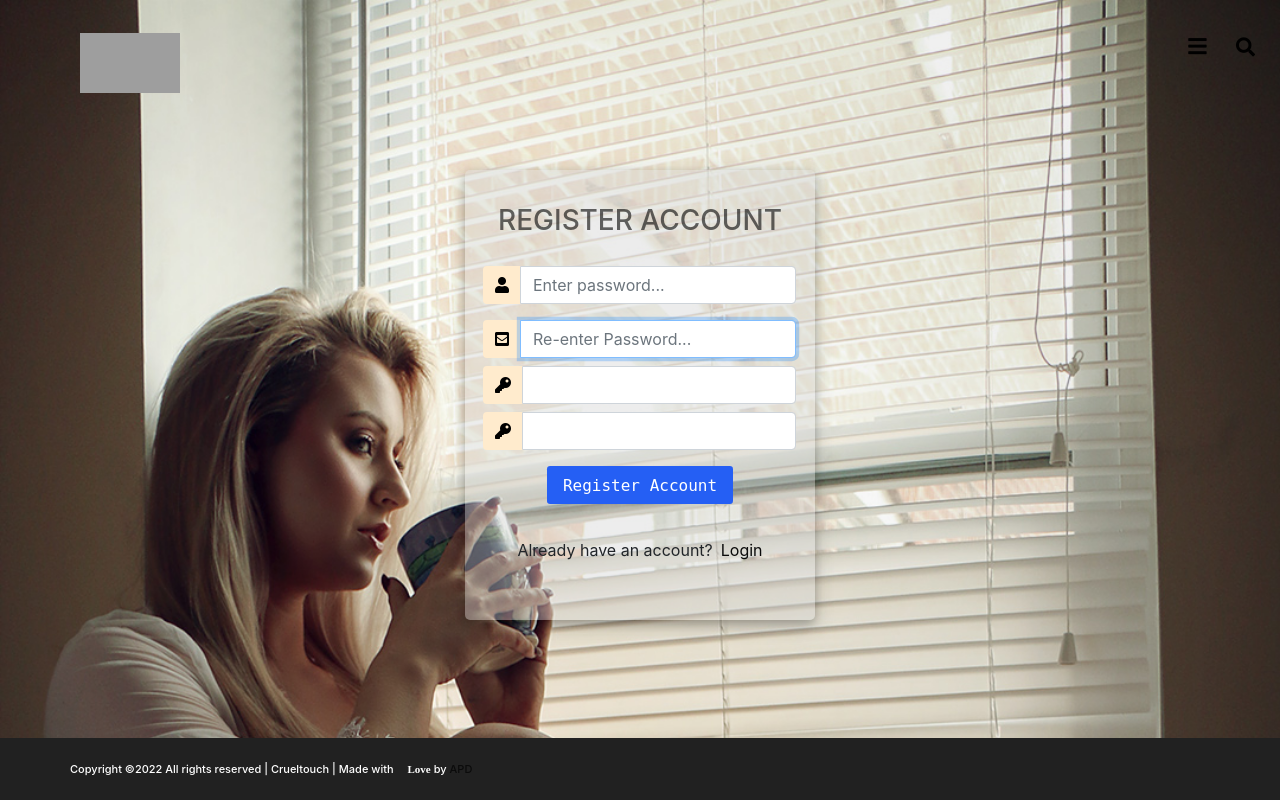
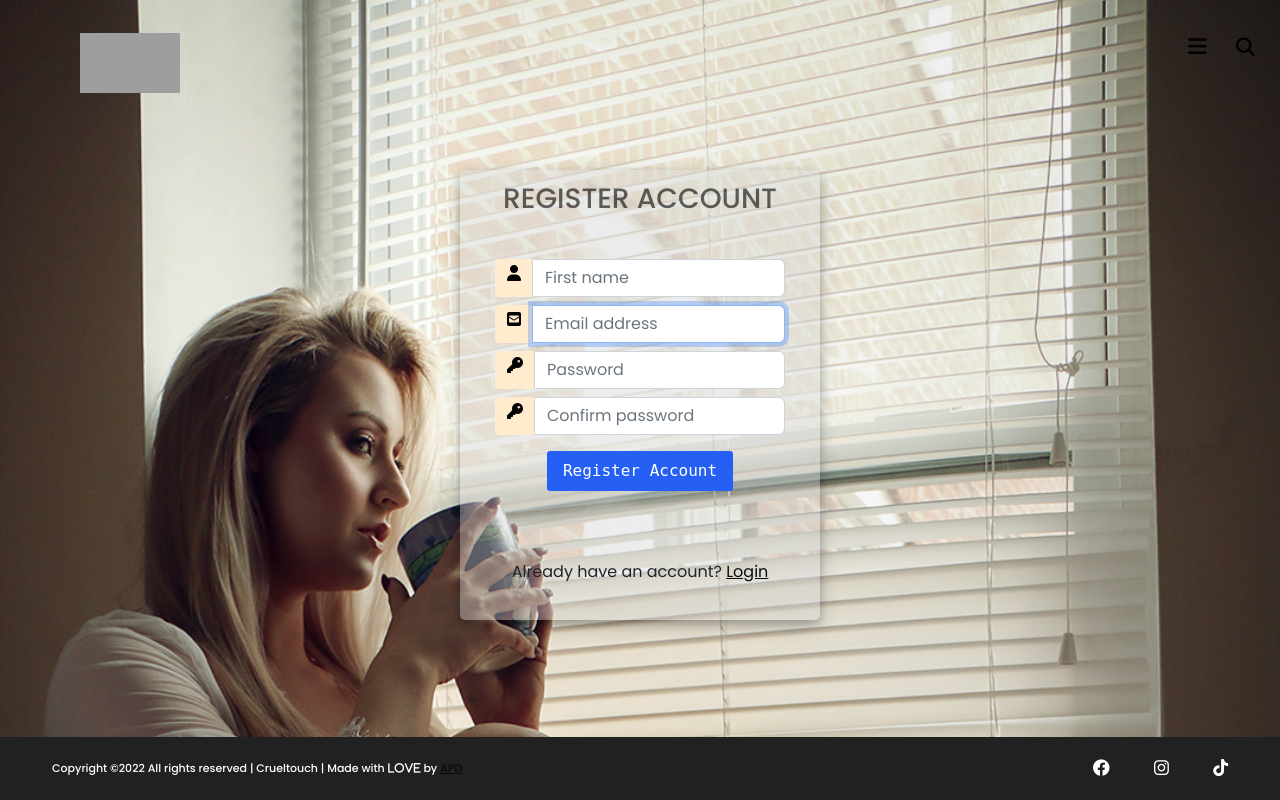
Before and after one commit to adamspd/crueltouch, a Django app: page /client/register/ in a window 1280 px wide. Run offline with Django 3.2, Linux system fonts and the light colour scheme; some libraries are stand-ins or nearby versions; grey boxes are pictures that could not be loaded.

Commit message:
finish translation

```diff
--- a/client/form.py
+++ b/client/form.py
@@ -32,6 +32,31 @@ class CustomRegisterForm(UserCreationForm):
     class Meta:
         model = UserClient
         fields = ['first_name', 'email', 'password1', 'password2']
+
+    def __init__(self, *args, **kwargs):
+        super().__init__(*args, **kwargs)
+        self.fields['first_name'].widget.attrs.update(
+            {
+                'class': 'form-control',
+                'onkeyup': 'return forceTitle(this);',
+                'placeholder': _('First name')
+            })
+        self.fields['email'].widget.attrs.update(
+            {
+                'class': 'form-control',
+                'placeholder': _('Email address'),
+                'onkeyup': 'return forceLower(this);',
+            })
+        self.fields['password1'].widget.attrs.update(
+            {
+                'class': 'form-control',
+                'placeholder': _('Password'),
+            })
+        self.fields['password2'].widget.attrs.update(
+            {
+                'class': 'form-control',
+                'placeholder': _('Confirm password'),
+            })
 
 
 class BookME(forms.Form):
--- a/static/client/registers.css
+++ b/static/client/css/registers.css
@@ -10,7 +10,7 @@ html {
 }
 
 .user_card {
-    width: 350px;
+    max-width: 360px;
     max-height: 450px;
     margin-top: 50px;
     margin-bottom: 70px;
@@ -26,7 +26,8 @@ html {
 }
 
 .form_container {
-    margin-top: 20px;
+    margin: 25px;
+    padding: 10px;
 }
 
 #form-title {
@@ -39,9 +40,16 @@ html {
 }
 
 .input-group-text {
-    background: blanchedalmond !important;
+    background: transparent !important;
     color: black !important;
     border: 0 !important;
+    border-radius: 0.25rem 0 0 0.25rem !important;
+}
+
+.input-group-append {
+    background: blanchedalmond !important;
+    border: 0 !important;
+    color: black !important;
     border-radius: 0.25rem 0 0 0.25rem !important;
 }
 
@@ -94,3 +102,27 @@ a{
     transition: all 0.5s;
     color: #ffffff;
 }
+
+/* Languages dropdown design */
+.custom-sel {
+    text-decoration: none;
+    margin: 0;
+    padding: 5px;
+    text-align: left;
+    font-family: "Bitstream Vera Sans Mono", Monaco, "Courier New", Courier, monospace;
+    color: #546e7a;
+    font-size: 12px;
+    font-weight: 600;
+    line-height: 15px;
+    display: block;
+}
+
+#languages {
+    box-shadow: 0 2px 16px 0 rgba(0, 0, 0, 0.2);
+    border-radius: 5px;
+}
+
+#languages a:hover {
+    color: #fff;
+    background-color: #000;
+}
--- a/templates/client/booking_and_promotions/information.html
+++ b/templates/client/booking_and_promotions/information.html
@@ -17,7 +17,7 @@
 
         <!--Custom CSS-->
             <link rel="stylesheet" type="text/css" href="{% static 'client/information.css' %}"/>
-            <link rel="stylesheet" type="text/css" href="{% static 'client/button.css' %}"/>
+            <link rel="stylesheet" type="text/css" href="{% static 'client/css/button.css' %}"/>
 
     </head>
     <body>
--- a/templates/client/login_registration/register.html
+++ b/templates/client/login_registration/register.html
@@ -1,81 +1,81 @@
 {% extends 'homepage/base.html' %}
+{% load i18n %}
 {% load static %}
-{% block title %}CRUELTOUCH | Register{% endblock %}
-
+{% block title %}CRUELTOUCH | {% trans "Register" %}{% endblock %}
+{% block customCSS %}
+    <link rel="stylesheet" type="text/css" href="{% static 'client/css/registers.css' %}"/>
+    <link rel="stylesheet" type="text/css" href="{% static 'client/css/button.css' %}"/>
+{% endblock %}
 
 {% block body %}
-
-
-    <head>
-        <link rel="stylesheet" href="https://stackpath.bootstrapcdn.com/bootstrap/4.1.3/css/bootstrap.min.css"
-              integrity="sha384-MCw98/SFnGE8fJT3GXwEOngsV7Zt27NXFoaoApmYm81iuXoPkFOJwJ8ERdknLPMO"
-              crossorigin="anonymous">
-        <script src="https://ajax.googleapis.com/ajax/libs/jquery/3.3.1/jquery.min.js"></script>
-        <link rel="stylesheet" href="https://use.fontawesome.com/releases/v5.6.1/css/all.css"
-              integrity="sha384-gfdkjb5BdAXd+lj+gudLWI+BXq4IuLW5IT+brZEZsLFm++aCMlF1V92rMkPaX4PP"
-              crossorigin="anonymous">
-
-        <!--Custom CSS-->
-        {% block customCSS %}
-            <link rel="stylesheet" type="text/css" href="{% static 'client/registers.css' %}"/>
-            <link rel="stylesheet" type="text/css" href="{% static 'client/button.css' %}"/>
-        {% endblock %}
-    </head>
-    <body>
     <div class="container h-100">
         <div class="d-flex justify-content-center h-100">
             <div class="user_card">
                 <div class="d-flex justify-content-center">
-                    <h3 id="form-title">REGISTER ACCOUNT</h3>
+                    <h3 id="form-title">{% trans "REGISTER ACCOUNT" %}</h3>
                 </div>
                 <div class="d-flex justify-content-center form_container">
-
                     <form method="POST" action="">
                         {% csrf_token %}
-                        <div class="input-group mb-3">
+                        <div class="input-group mb-2">
                             <div class="input-group-append">
-                                <span class="input-group-text"><i class="fas fa-user"></i></span>
+                                <span class="input-group-text">
+                                    <i class="fa fa-user" aria-hidden="true"></i>
+                                </span>
                             </div>
                             {{ form.first_name }}
                         </div>
                         <div class="input-group mb-2">
                             <div class="input-group-append">
-                                <span class="input-group-text"><i class="fas fa-envelope-square"></i></span>
+                                <span class="input-group-text">
+                                    <i class="fa fa-envelope-square" aria-hidden="true"></i>
+                                </span>
                             </div>
                             {{ form.email }}
                         </div>
                         <div class="input-group mb-2">
                             <div class="input-group-append">
-                                <span class="input-group-text"><i class="fas fa-key"></i></span>
+                                <span class="input-group-text">
+                                    <i class="fa fa-key" aria-hidden="true"></i>
+                                </span>
                             </div>
                             {{ form.password1 }}
                         </div>
                         <div class="input-group mb-2">
                             <div class="input-group-append">
-                                <span class="input-group-text"><i class="fas fa-key"></i></span>
+                                <span class="input-group-text">
+                                    <i class="fa fa-key" aria-hidden="true"></i>
+                                </span>
                             </div>
                             {{ form.password2 }}
                         </div>
 
                         <div class="d-flex justify-content-center mt-3 login_container">
-                            <input class="btn login_btn" type="submit" value="Register Account">
+                            <input class="btn login_btn" type="submit" value="{% trans 'Register Account' %}">
                         </div>
                     </form>
                 </div>
-
-
                 <small class="text-muted" style="padding-top: 5px; margin-top: 5px">
-                    {{ form.errors }}
                     {% if messages %}
                         {% for message in messages %}
                             <div class="alert {% if message.tags %}alert-{% if message.level == DEFAULT_MESSAGE_LEVELS.ERROR %}danger{% else %}{{ message.tags }}{% endif %}{% endif %}"
                                  role="alert">{{ message }}</div>
                         {% endfor %}
                     {% endif %}
+                    {% if form.errors %}
+                        {% for field, errors in form.errors.items %}
+                            {% for error in errors %}
+                                <p style="color: darkred">{{ error }}</p>
+                            {% endfor %}
+                        {% endfor %}
+                    {% endif %}
                 </small>
                 <div class="mt-4">
                     <div class="d-flex justify-content-center links">
-                        Already have an account? <a href="{% url 'client:login' %}" class="ml-2">Login</a>
+                        {% trans "Already have an account" %}?&nbsp;
+                        <a href="{% url 'client:login' %}" class="ml-2">
+                            {% trans "Login" %}
+                        </a>
                     </div>
                 </div>
                 <br>
@@ -83,26 +83,5 @@
         </div>
     </div>
 
-    <script>
-        /* Because i didnt set placeholder values in forms.py they will be set here using vanilla Javascript
-//We start indexing at one because CSRF_token is considered and input field
-*/
-
-        //Query All input fields
-        var form_fields = document.getElementsByTagName('input')
-        form_fields[1].placeholder = 'Name...';
-        form_fields[2].placeholder = 'Email...';
-        form_fields[3].placeholder = 'Enter password...';
-        form_fields[4].placeholder = 'Re-enter Password...';
-
-
-        for (var field in form_fields) {
-            form_fields[field].className += ' form-control'
-        }
-    </script>
-    <script src="{% static 'client/button.js' %}"></script>
-    </body>
-
+    <script src="{% static 'client/js/button.js' %}"></script>
 {% endblock body %}
-{% block customfa %}
-{% endblock %}
--- a/templates/homepage/base.html
+++ b/templates/homepage/base.html
@@ -4,13 +4,11 @@
 <html lang="en">
 <head>
     <meta charset="UTF-8">
-    <!--Generic title here to change later via the context dictionary in view-->
     <meta charset="UTF-8">
     <title>{% block title %}{% trans "CRUELTOUCH" %} | {% trans "Homepage" %}{% endblock %}</title>
     <meta name="description" content="Crueltouch Website">
     <meta name="keywords" content="photographer, crueltouch, contact crueltouch, roos laurore">
     <meta name="viewport" content="width=device-width, initial-scale=1.0">
-
 
     <!-- Favicon -->
     <link href="{% static 'homepage/img/icon/android-icon-48x48.png' %}" rel="shortcut icon"/>
@@ -19,7 +17,9 @@
     <link href="https://cdn.jsdelivr.net/npm/bootstrap@5.2.0-beta1/dist/css/bootstrap.min.css" rel="stylesheet"
           integrity="sha384-0evHe/X+R7YkIZDRvuzKMRqM+OrBnVFBL6DOitfPri4tjfHxaWutUpFmBp4vmVor" crossorigin="anonymous">
     {% block homepageCSS %}
-        <link rel="stylesheet" type="text/css" href="{% static 'homepage/css/font-awesome.min.css' %}"/>
+        <link rel="stylesheet" href="https://cdnjs.cloudflare.com/ajax/libs/font-awesome/6.2.1/css/all.min.css"
+              integrity="sha512-MV7K8+y+gLIBoVD59lQIYicR65iaqukzvf/nwasF0nqhPay5w/9lJmVM2hMDcnK1OnMGCdVK+iQrJ7lzPJQd1w=="
+              crossorigin="anonymous" referrerpolicy="no-referrer"/>
         <link rel="stylesheet" type="text/css" href="{% static 'homepage/css/magnific-popup.css' %}"/>
         <link rel="stylesheet" type="text/css" href="{% static 'homepage/css/slicknav.min.css' %}"/>
         <link rel="stylesheet" type="text/css" href="{% static 'homepage/css/owl.carousel.min.css' %}"/>
@@ -35,16 +35,17 @@
           rel="stylesheet">
 
     <!--[if lt IE 9]-->
-    <script src="https://oss.maxcdn.com/html5shiv/3.7.2/html5shiv.min.js"></script>
-    <script src="https://oss.maxcdn.com/respond/1.4.2/respond.min.js"></script>
+    <script href="https://oss.maxcdn.com/html5shiv/3.7.2/html5shiv.min.js"></script>
+    <script href="https://oss.maxcdn.com/respond/1.4.2/respond.min.js"></script>
     <!--[endif]-->
 
 </head>
 <body>
+
 <!-- Page Preloder
 <div id="preloder">
    <div class="loader"></div>
-</div> -->
+</div>-->
 
 <!-- Header section  -->
 <header class="header-section">
@@ -133,10 +134,10 @@
                 {% block customfa %}
                     <div class="col-md-6 order-1 order-md-2">
                     <div class="footer-social-links">
-                        <a href="https://www.facebook.com/crueltouch" target="_blank"><i class="fa fa-facebook"></i></a>
-                        <a href="https://www.instagram.com/crueltouch_/" target="_blank"><i class="fa fa-instagram"></i></a>
+                        <a href="https://www.facebook.com/crueltouch" target="_blank"><i class="fa-brands fa-facebook"></i></a>
+                        <a href="https://www.instagram.com/crueltouch_/" target="_blank"><i class="fa-brands fa-instagram"></i></a>
                         <a href="https://vm.tiktok.com/ZM8quPJ9t/">
-                            <ion-icon name="logo-tiktok"></ion-icon>
+                            <i class="fa-brands fa-tiktok"></i>
                         </a>
                     </div>
                 {% endblock %}
```
Also changed, not shown: templates/client/login_registration/log_as_owner.html (+19 -31 lines), templates/client/login_registration/login.html (+33 -31 lines), locale/es/LC_MESSAGES/django.po, locale/fr/LC_MESSAGES/django.po, static/client/css/IMG_0198.jpg (renamed from static/client/IMG_0198.jpg), static/client/css/button.css (renamed from static/client/button.css), static/client/js/button.js (renamed from static/client/button.js), 2 other files.
